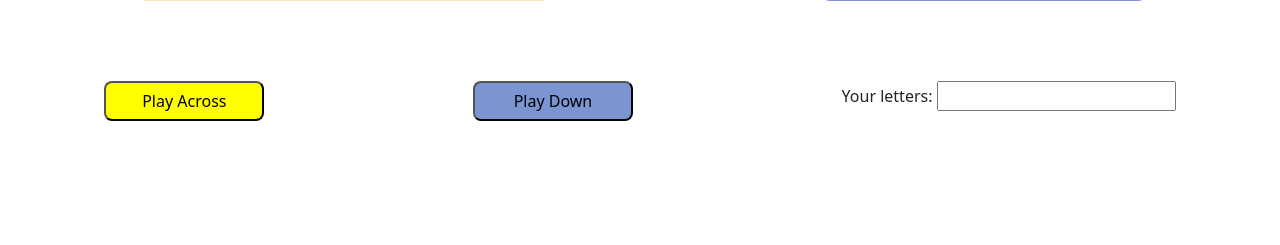
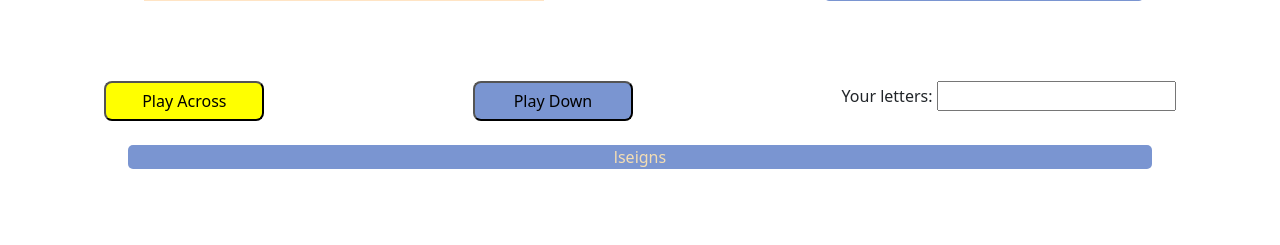
Before and after one commit to ed100miles/ScrabbleFlask, a Flask app: page / in a window 1280 px wide. Shown: the part 455-700 px from the top of the page. Run offline with Flask 2, Linux system fonts and the light colour scheme.

Commit message:
added word definition div and functionality

```diff
--- a/app/static/css/scrabble.css
+++ b/app/static/css/scrabble.css
@@ -95,4 +95,13 @@ h1 {
 .form_container .user_letters {
   font-size: 2vmin;
 }
+
+.definition_container {
+  margin: auto;
+  background-color: #7a95d1;
+  color: wheat;
+  text-align: center;
+  width: 80vw;
+  border-radius: 5px;
+}
 /*# sourceMappingURL=scrabble.css.map */
--- a/app/static/css/scrabble.scss
+++ b/app/static/css/scrabble.scss
@@ -77,3 +77,12 @@ h1{
         font-size: 2vmin;
     }
 }
+
+.definition_container{
+    margin: auto;
+    background-color: $primary-bg;
+    color: wheat;
+    text-align: center;
+    width: 80vw;
+    border-radius: 5px;
+}
--- a/app/static/js/scrabble.js
+++ b/app/static/js/scrabble.js
@@ -1,12 +1,3 @@
-
-
-
-// TODO: DEBOUNCE FETCH
-
-
-
-
-
 console.log('scrabble.js imported successfully.')
 
 // Named DOM elements
@@ -16,7 +7,8 @@ const FOUND_WORDS_LIST = document.querySelector('.found_words_list')
 const FOUND_WORDS_HEADER = document.querySelector('.found_words_header')
 const ACROSS_BTN = document.querySelector('#across_btn')
 const DOWN_BTN = document.querySelector('#down_btn')
-
+const DEFINITION_CONTAINER = document.querySelector('.definition_container')
+let possible_words_dict = null
 
 // Get words fetch request:
 function lettersChange(e) {
@@ -51,14 +43,17 @@ function lettersChange(e) {
             response.json().then(function (data) {
                 word_count = 0
                 FOUND_WORDS_LIST.textContent = ''
+                possible_words_dict = {}
                 for (const [key, value] of Object.entries(data)) {
                     let score = key
                     // value is a list of (word, definition) tuples so iterates through this list
                     for (let item of value) {
                         let word = document.createElement('div')
                         word.textContent = `${item[0]}: ${score} points`
+                        word.classList.add('found_word')
                         FOUND_WORDS_LIST.prepend(word)
                         word_count += 1
+                        possible_words_dict[item[0]] = item[1]
                     }
                 }
                 FOUND_WORDS_HEADER.textContent = `${word_count} possible words:`
@@ -175,6 +170,11 @@ document.addEventListener('keyup', boardType)
 
 USER_LETTERS.addEventListener('keyup', debounce_letters_changed)
 
+FOUND_WORDS_LIST.addEventListener('mouseover', function(e){
+    let found_word = e.toElement.textContent.split(':')[0]
+    DEFINITION_CONTAINER.textContent = possible_words_dict[found_word]
+})
+
 BOARD.addEventListener('click', (e) => {
     //  Add selectedSquare class to clicked tile and remove from old
     if (e.target.id != '') {
--- a/app/templates/index.html
+++ b/app/templates/index.html
@@ -21,6 +21,10 @@
             <input type="text" id='letters' maxlength="15"/>
         </form>
     </div>
+    <br>
+    <div class="definition_container">
+        lseigns
+    </div>
 </div>
 
 {% endblock %}
```
Also changed, not shown: 1 other file.
